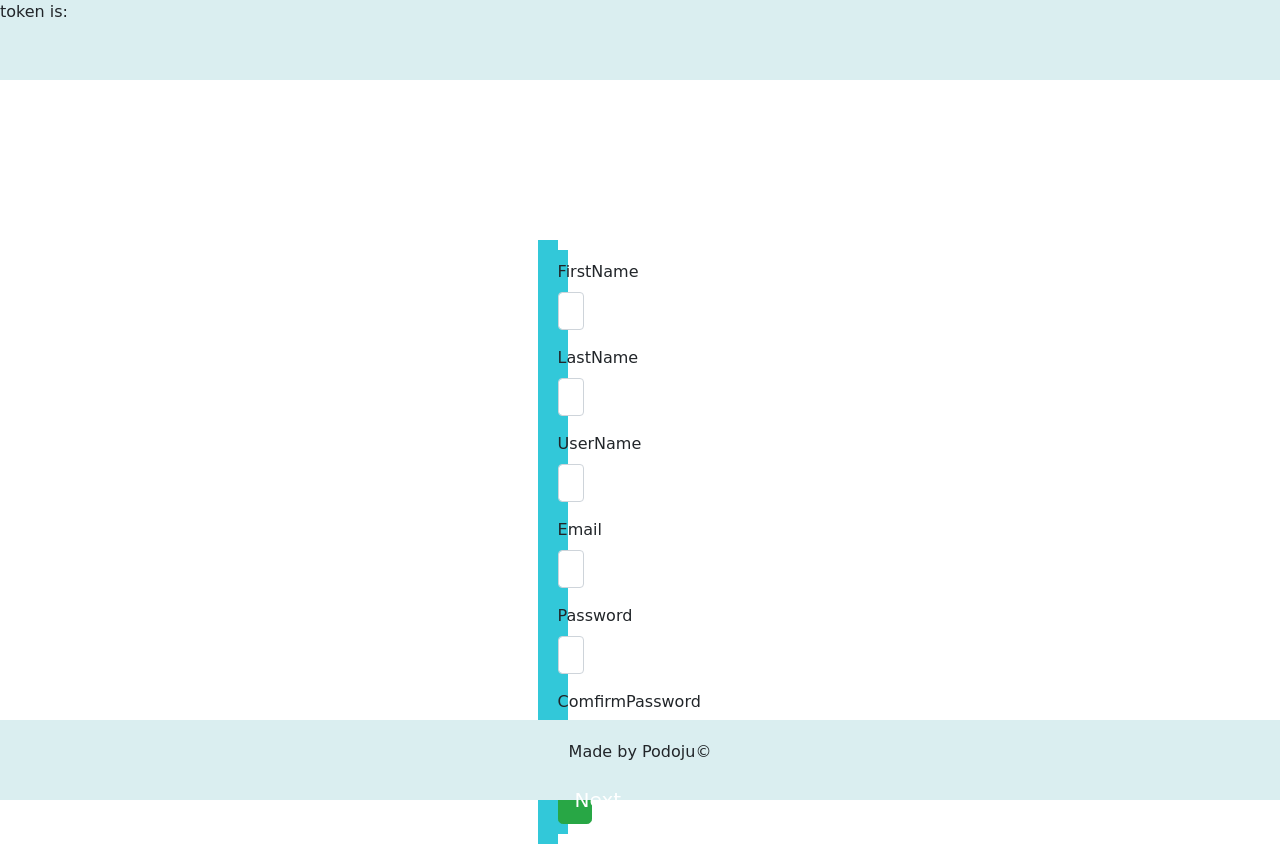
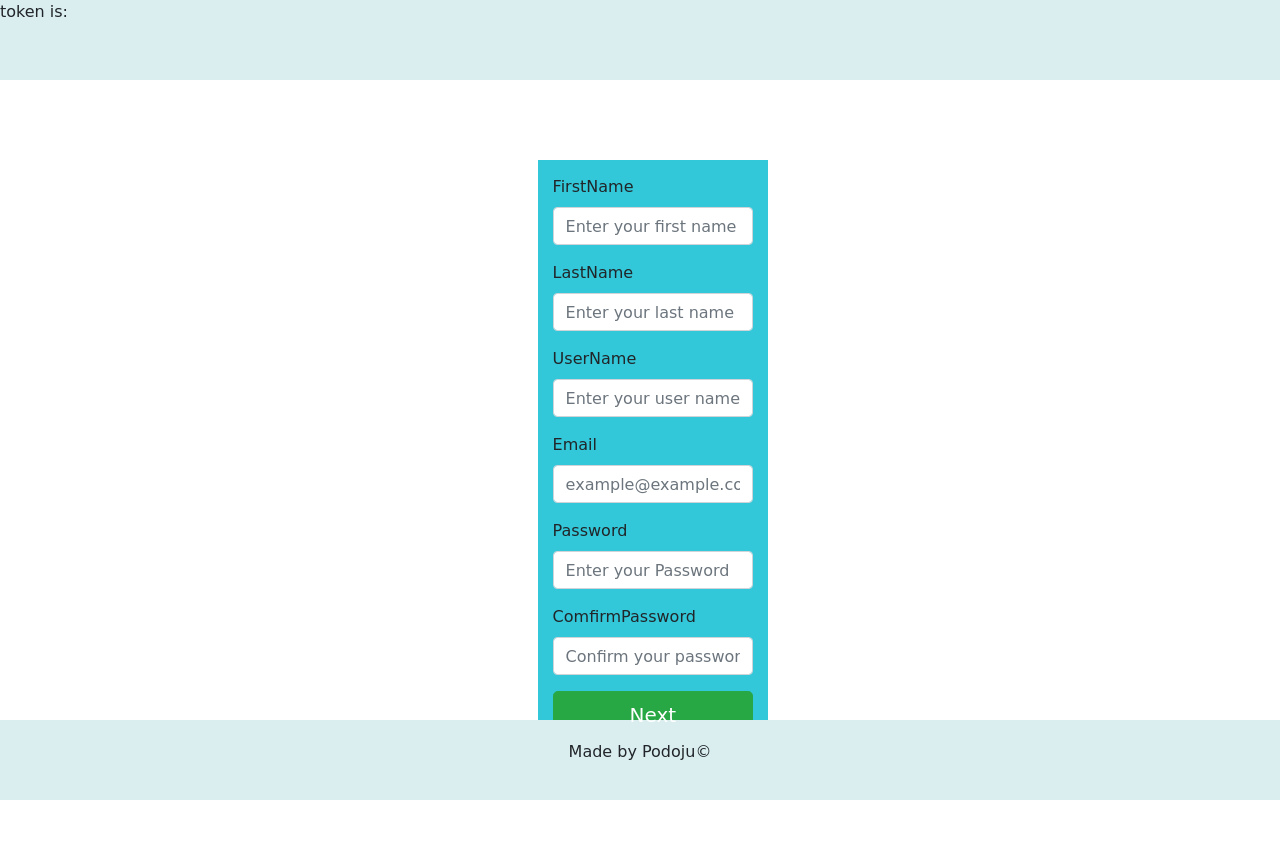
Before and after one commit to arrikenw/IT-Project, a React (Create React App) app in the folder client/: page /signup in a window 1280 px wide. After the commit the page ends 800 px from the top, so only its background shows below. Built offline with nearby package versions, Linux system fonts and the light colour scheme; no server answers; the HTML template or start-up script is replaced by a standard one.

Commit message:
update the form

```diff
--- a/client/src/components/Login/Login.js
+++ b/client/src/components/Login/Login.js
@@ -6,7 +6,7 @@ class Login extends Component {
 
     render() {
         return (
-            <div style={{ width: "50%", paddingTop: "20vh", paddingLeft: "42vw"}}>
+            <div style={{ width: "100%", paddingTop: "20vh", paddingLeft: "42vw"}}>
                 <div style={{backgroundColor: "#32c8d9", padding: "5px", marginRight: "37vw"}}>
                     <LoginForm setToken = {this.props.setToken}/>
                 </div>
--- a/client/src/components/Signup/RequiredSignupForm.js
+++ b/client/src/components/Signup/RequiredSignupForm.js
@@ -29,6 +29,9 @@ class RequiredSignupForm extends Component {
         //this.warningRef.current.setActive(false);
 
         const payload = {
+            firstName: this.firstName,
+            lastName: this.lastName,
+            userName: this.userName,
             email: this.state.email,
             password: this.state.password
         }
@@ -71,9 +74,8 @@ class RequiredSignupForm extends Component {
         return (
             <div
                 style={{backgroundColor: "#32c8d9",
-                    padding: "10px",
-                    marginRight: "10vw"}}>
-                <Form className = "signupForm" onSubmit={this.onSubmit}>
+                    padding: "5px"}}>
+                <Form className = "requiredSignupForm" onSubmit={this.onSubmit}>
                     <Form.Group controlId="First Name">
                         <Form.Label>FirstName</Form.Label>
                         <br/>
--- a/client/src/components/Signup/Signup.js
+++ b/client/src/components/Signup/Signup.js
@@ -1,17 +1,13 @@
 import React, { Component } from 'react';
-import {Button} from 'react-bootstrap';
-import { Form } from "react-bootstrap"
 import {Link, withRouter} from "react-router-dom";
 import RequiredSignupForm from "./RequiredSignupForm";
-import Warning from '../Warning/Warning';
-import Axios from 'axios';
 
 class Signup extends Component {
 
 
     render() {
         return (
-            <div style={{ width: "36%", paddingTop: "20vh", paddingLeft: "42vw"}}>
+            <div style={{ width: "80%", paddingTop: "10vh", paddingLeft: "42vw"}}>
                 <div style={{backgroundColor: "#32c8d9", padding: "10px", marginRight: "20vw"}}>
                     <RequiredSignupForm setToken = {this.props.setToken}/>
                 </div>
```
Also changed, not shown: client/src/components/Signup/BioInfoForm.js (+7 -3 lines).
